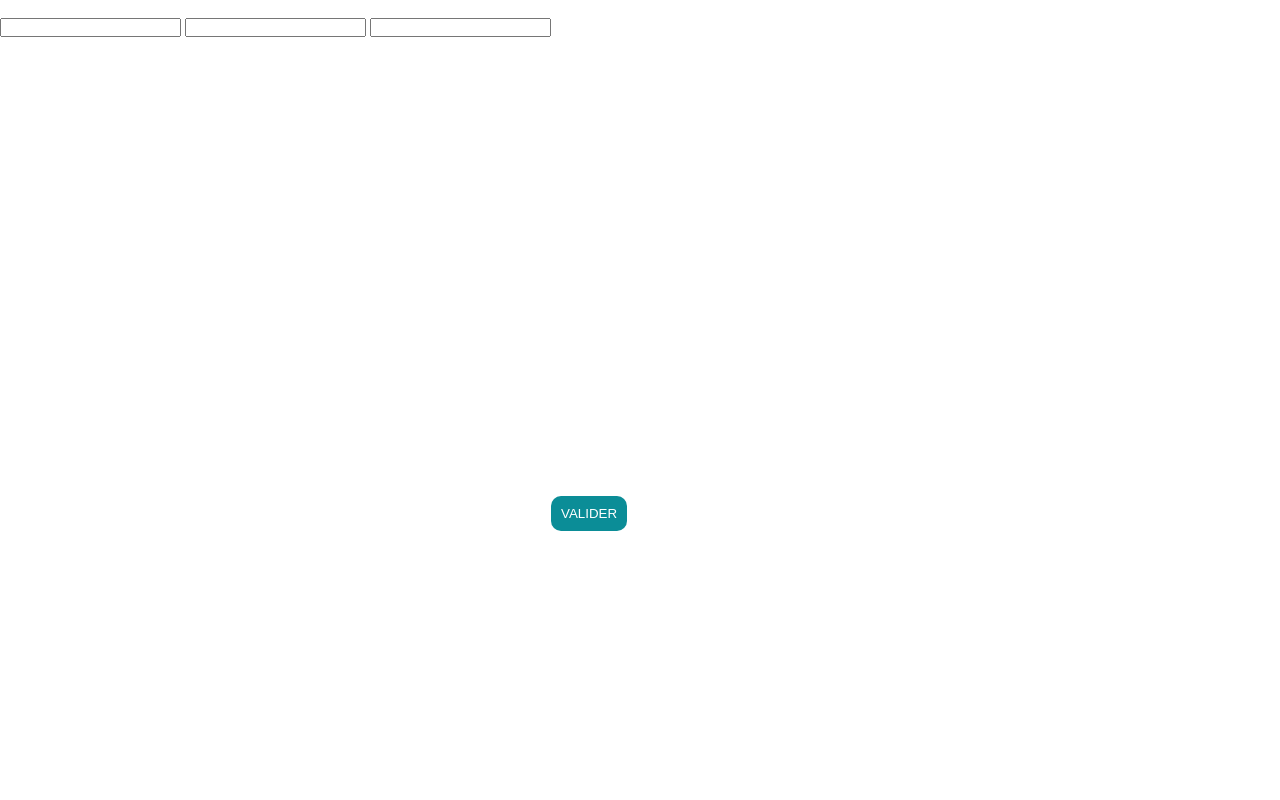
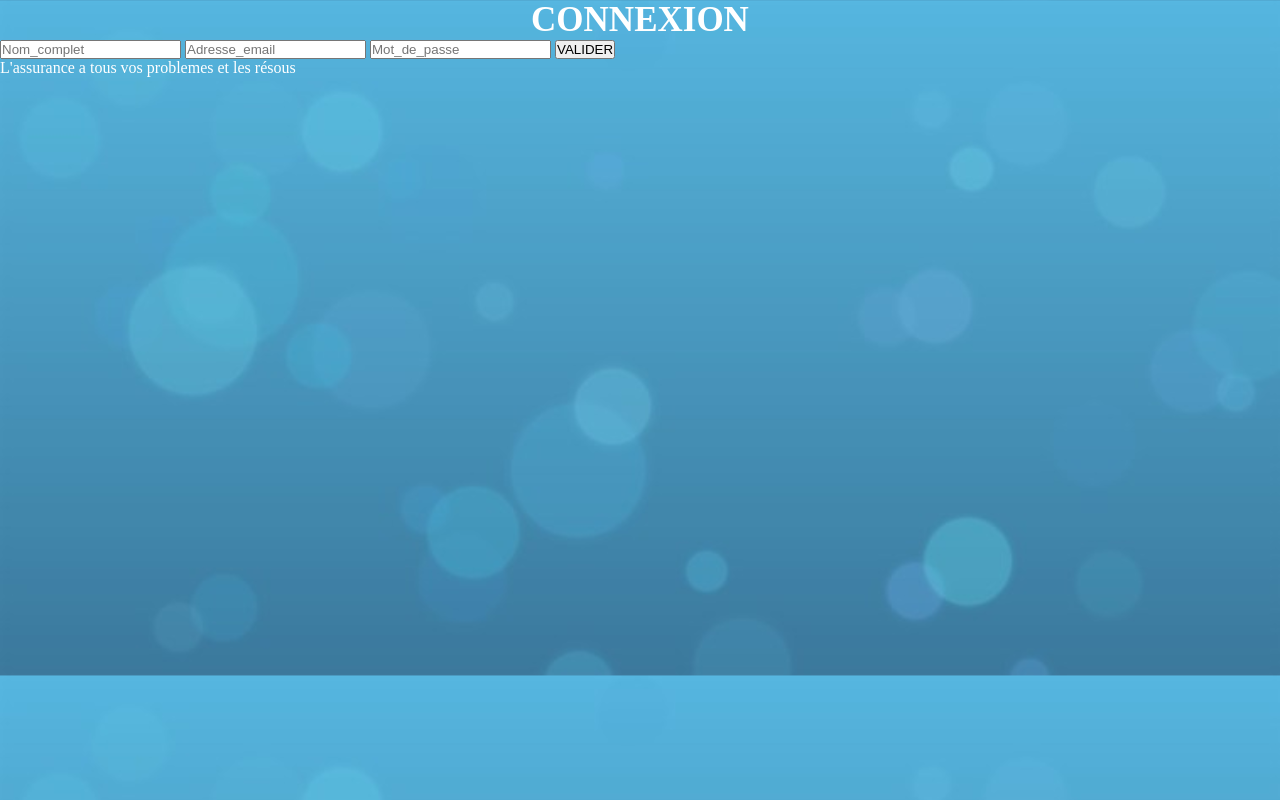
Before and after one commit to Jean-altesse/Jean-altesse.github.io, a plain HTML site: page html/Formulaire_conexion.html in a window 1280 px wide. Drawn offline with Linux system fonts and the light colour scheme; files that its build step writes are made by us from their sources.

Commit message:
modif du soir

```diff
--- a/Css/Formulaire_connexion.css
+++ b/Css/Formulaire_connexion.css
@@ -4,13 +4,21 @@
     padding: 0;
     box-sizing: border-box;
 }
-.nav
-{
-    width: 100%;
-    height: 150px;
-    background-color: black;
-}
+
 body
 {
-    background-color:darkslategray;
+    background-image: url('../Image_projet/image_de_fond.jpeg');
+    background-size: cover;
 }
+
+
+h2
+{
+    text-align: center;
+
+}
+
+p
+{
+    color:white;
+}
--- a/html/Formulaire_conexion.html
+++ b/html/Formulaire_conexion.html
@@ -6,17 +6,17 @@
     <meta name="viewport" content="width=device-width, initial-scale=1.0">
     <script src="https://kit.fontawesome.com/2b41c09eb4.js" crossorigin="anonymous"></script>
     <title>Document</title>
-    <link rel="stylesheet" href="Main.css">
+    <link rel="stylesheet" href="../Css/Formulaire_connexion.css">
 </head>
 <body>
     <div>
-        <img src="" alt=""><!--image en bakground-->
+        <!--image en bakground-->
         <!--icone-->
-        <p></p>
-        <div>
-            <input type="text">
-            <input type="text">
-            <input type="text">
+        <h2 style="color:#ffffff; font-size: 35px;">CONNEXION</h2>
+        <div class="formu">
+            <input type="text" placeholder="Nom_complet">
+            <input type="text" placeholder="Adresse_email">
+            <input type="password" placeholder="Mot_de_passe">
             <button>VALIDER</button>
         </div>
 
@@ -25,7 +25,7 @@
             <!--Logo-->
         </div>
         <div>
-            <p></p>
+            <p>L'assurance a tous vos problemes et les résous</p>
         </div>
     </div>
 </body>
```
